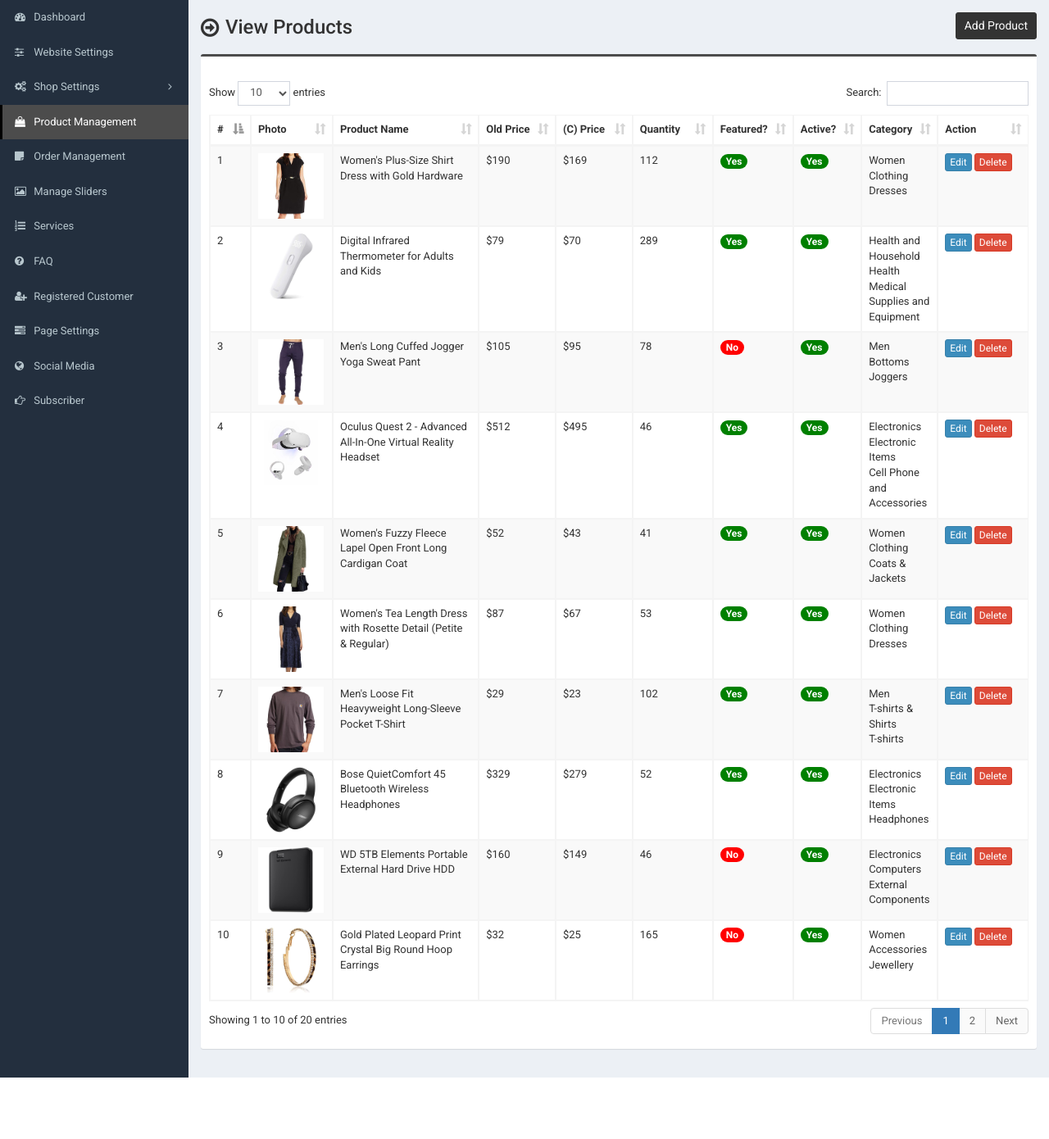
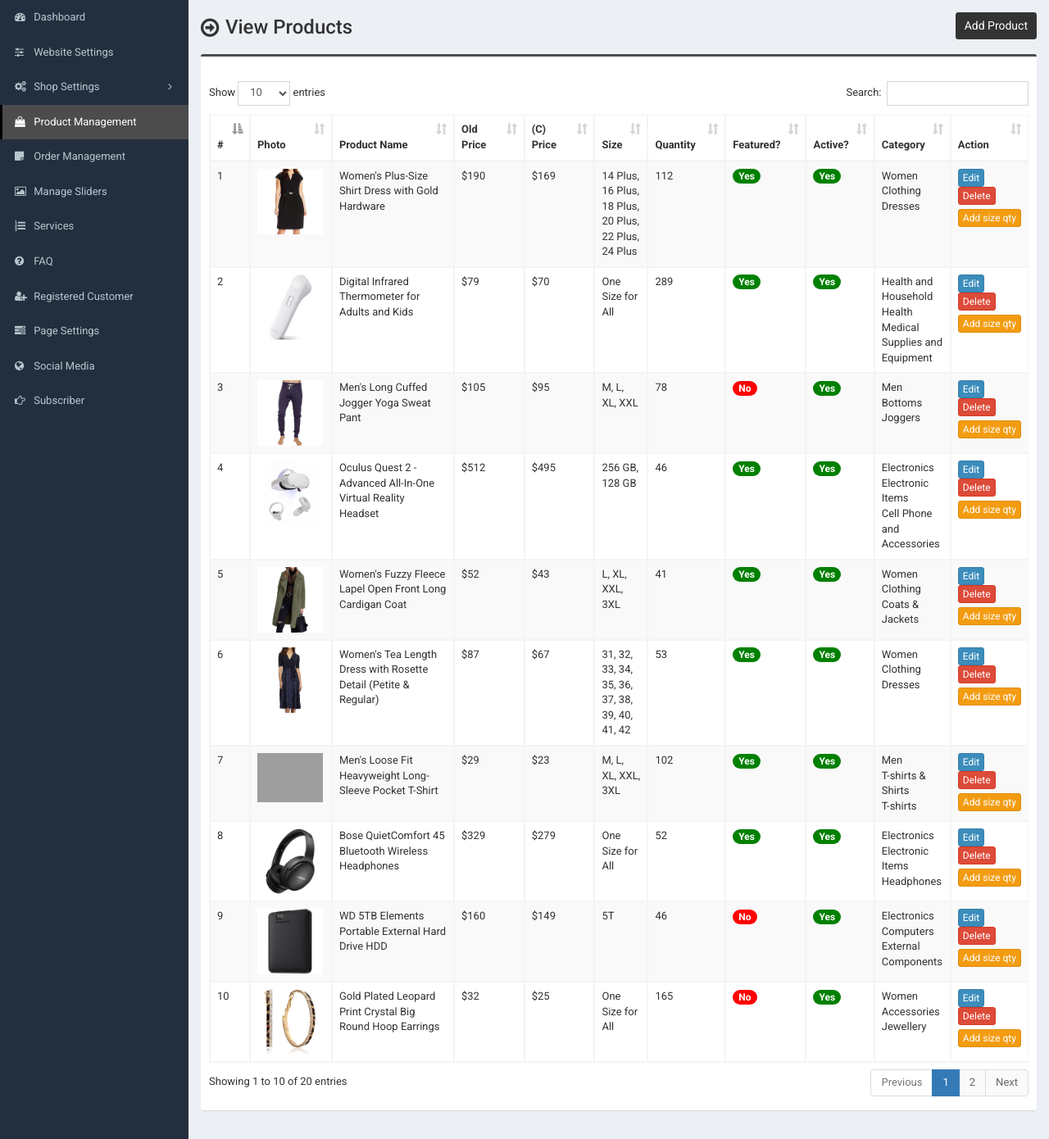
Before and after one commit to rhtonmoy1/food-order, a PHP site: page /admin/product.php in a window 1280 px wide. Shown: the part 50-1440 px from the top of the page at 82% size. Before the commit the page ends 1365 px from the top, so only its background shows below. Run offline with PHP 8.4, Linux system fonts and the light colour scheme; a user stored in the database is signed in; data comes from the database, SQL or seed files in the repository; grey boxes are pictures that could not be loaded.

Commit message:
fix size

```diff
--- a/admin/product.php
+++ b/admin/product.php
@@ -22,16 +22,18 @@
 								<th width="160">Product Name</th>
 								<th width="60">Old Price</th>
 								<th width="60">(C) Price</th>
+								<th >Size</th>
 								<th width="60">Quantity</th>
 								<th>Featured?</th>
 								<th>Active?</th>
 								<th>Category</th>
-								<th width="80">Action</th>
+								<th>Action</th>
 							</tr>
 						</thead>
 						<tbody>
 							<?php
-							$i=0;
+
+							$i = 0;
 							$statement = $pdo->prepare("SELECT
 
 														t1.p_id,
@@ -73,17 +75,36 @@
 									<td><?php echo $row['p_name']; ?></td>
 									<td>$<?php echo $row['p_old_price']; ?></td>
 									<td>$<?php echo $row['p_current_price']; ?></td>
+									<td>
+										<?php
+										$size_statement = $pdo->prepare("SELECT tbl_size.size_name FROM tbl_size INNER JOIN tbl_product_size ON tbl_size.size_id = tbl_product_size.size_id WHERE tbl_product_size.p_id = ?");
+										$size_statement->execute([$row['p_id']]);
+										$size_result = $size_statement->fetchAll(PDO::FETCH_ASSOC);
+										$size_names = array_column($size_result, 'size_name');
+										echo implode(', ', $size_names);
+										?>
+									</td>
+
 									<td><?php echo $row['p_qty']; ?></td>
 									<td>
-										<?php if($row['p_is_featured'] == 1) {echo '<span class="badge badge-success" style="background-color:green;">Yes</span>';} else {echo '<span class="badge badge-success" style="background-color:red;">No</span>';} ?>
+										<?php if ($row['p_is_featured'] == 1) {
+											echo '<span class="badge badge-success" style="background-color:green;">Yes</span>';
+										} else {
+											echo '<span class="badge badge-success" style="background-color:red;">No</span>';
+										} ?>
 									</td>
 									<td>
-										<?php if($row['p_is_active'] == 1) {echo '<span class="badge badge-success" style="background-color:green;">Yes</span>';} else {echo '<span class="badge badge-danger" style="background-color:red;">No</span>';} ?>
+										<?php if ($row['p_is_active'] == 1) {
+											echo '<span class="badge badge-success" style="background-color:green;">Yes</span>';
+										} else {
+											echo '<span class="badge badge-danger" style="background-color:red;">No</span>';
+										} ?>
 									</td>
 									<td><?php echo $row['tcat_name']; ?><br><?php echo $row['mcat_name']; ?><br><?php echo $row['ecat_name']; ?></td>
-									<td>
-										<a href="product-edit.php?id=<?php echo $row['p_id']; ?>" class="btn btn-primary btn-xs">Edit</a>
-										<a href="#" class="btn btn-danger btn-xs" data-href="product-delete.php?id=<?php echo $row['p_id']; ?>" data-toggle="modal" data-target="#confirm-delete">Delete</a>
+									<td style="margin: 10px 0;">
+    <a href="product-edit.php?id=<?php echo $row['p_id']; ?>" style="margin-right: 5px;" class="btn btn-primary btn-xs">Edit</a>
+    <a href="#" style="margin-right: 5px;" class="btn btn-danger btn-xs" data-href="product-delete.php?id=<?php echo $row['p_id']; ?>" data-toggle="modal" data-target="#confirm-delete">Delete</a>
+    <a href="product-size-edit.php?id=<?php echo $row['p_id']; ?>" class="btn btn-warning btn-xs" style="margin-top: 5px;">Add size qty</a>
 </td>
 								</tr>
 							<?php
```
Also changed, not shown: admin/product-add.php (+8 -8 lines), assets/uploads/product-featured-1.jpg (added), assets/uploads/product-featured-2.jpg (added), assets/uploads/product-featured-83.jpg (deleted), assets/uploads/product-featured-88.jpg (deleted), assets/uploads/product-featured-96.jpg (deleted), assets/uploads/product_photos/106.jpg (deleted), assets/uploads/product_photos/107.jpg (deleted), assets/uploads/product_photos/116.jpg (deleted), assets/uploads/product_photos/117.jpg (deleted), assets/uploads/product_photos/127.jpg (deleted). Lines whose indentation alone changed are shown as unchanged.
